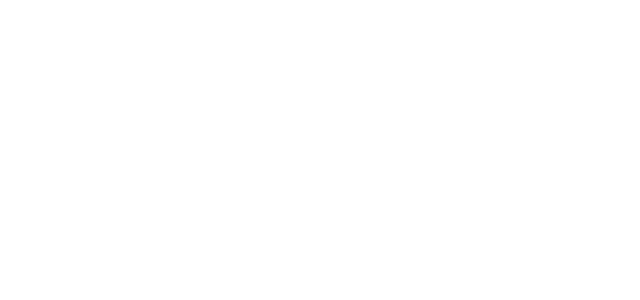
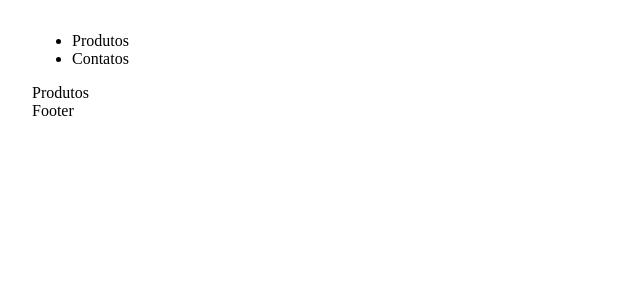
Before and after one commit to CarolinaVirginio/techpop-api-demo, a React (Vite) app: page / in a window 1280 px wide. Before the commit this address had no page. Shown: the top 300 px of the page, without its empty margins (0-640 px from the left). Built offline with nearby package versions, Linux system fonts and the light colour scheme.

Commit message:
Setup basic navigation and routes

```diff
--- a/src/App.jsx
+++ b/src/App.jsx
@@ -1,12 +1,23 @@
+import "./App.css";
 import { BrowserRouter, Routes, Route } from "react-router-dom";
+import Produtos from "./components/Produtos";
+import Header from "./components/Header";
+import Footer from "./components/Footer";
+import Contato from "./components/Contato";
 
 const App = () => {
   return (
-    <div>
+    <div className="App">
       <BrowserRouter>
-        <Routes>
-          <Route />
-        </Routes>
+        <Header />
+        <div className="content">
+          <Routes>
+            <Route path="/" element={<Produtos />} />
+            <Route path="contato" element={<Contato />} />
+          </Routes>
+        </div>
+
+        <Footer />
       </BrowserRouter>
     </div>
   );
--- /dev/null
+++ b/src/components/Contato.jsx
@@ -0,0 +1,5 @@
+const Contato = () => {
+  return <div>Contato</div>;
+};
+
+export default Contato;
--- /dev/null
+++ b/src/components/Footer.jsx
@@ -0,0 +1,5 @@
+const Footer = () => {
+  return <div>Footer</div>;
+};
+
+export default Footer;
--- /dev/null
+++ b/src/components/Header.jsx
@@ -0,0 +1,23 @@
+import { NavLink } from "react-router-dom";
+import styles from "./Header.module.css";
+
+const Header = () => {
+  return (
+    <nav className={styles.header}>
+      <ul>
+        <li>
+          <NavLink className={styles.link} to="/" end>
+            Produtos
+          </NavLink>
+        </li>
+        <li>
+          <NavLink className={styles.link} to="contato">
+            Contatos
+          </NavLink>
+        </li>
+      </ul>
+    </nav>
+  );
+};
+
+export default Header;
--- /dev/null
+++ b/src/components/Produtos.jsx
@@ -0,0 +1,5 @@
+const Produtos = () => {
+  return <div>Produtos</div>;
+};
+
+export default Produtos;
```
Also changed, not shown: src/components/Contato.module.css (added), src/components/Footer.module.css (added), src/components/Header.module.css (added), src/components/Produtos.module.jsx (added).
